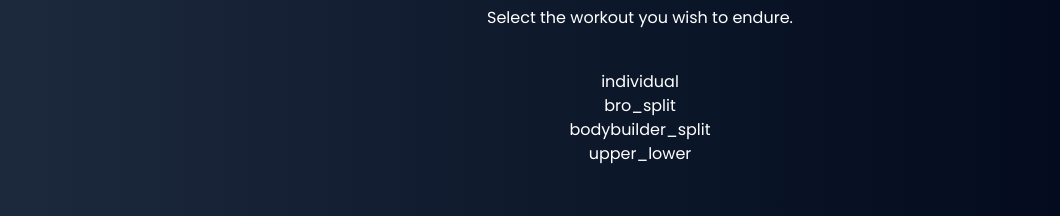
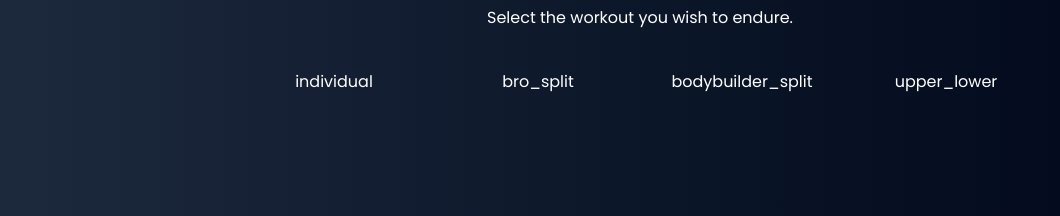
Before and after one commit to AbdullahiAbdulganiyu/fitness-app, a React (Vite) app: page / in a window 1280 px wide. Shown: the part 1070-1286 px from the top of the page, without its empty margins (0-1060 px from the left). Built offline with nearby package versions, Linux system fonts and the light colour scheme.

Commit message:
correcting the class name and adding some gap

```diff
--- a/src/components/Generator.jsx
+++ b/src/components/Generator.jsx
@@ -29,7 +29,7 @@ export default function Generator() {
           description={"Select the workout you wish to endure."}
         />
 
-        <div className="grid grid-col-2 sm:grid-col-4">
+        <div className="grid grid-cols-2 sm:grid-cols-4 gap-4">
           {Object.keys(WORKOUTS).map((type, typeIndex) => {
             return (
               <button key={typeIndex}>
```
